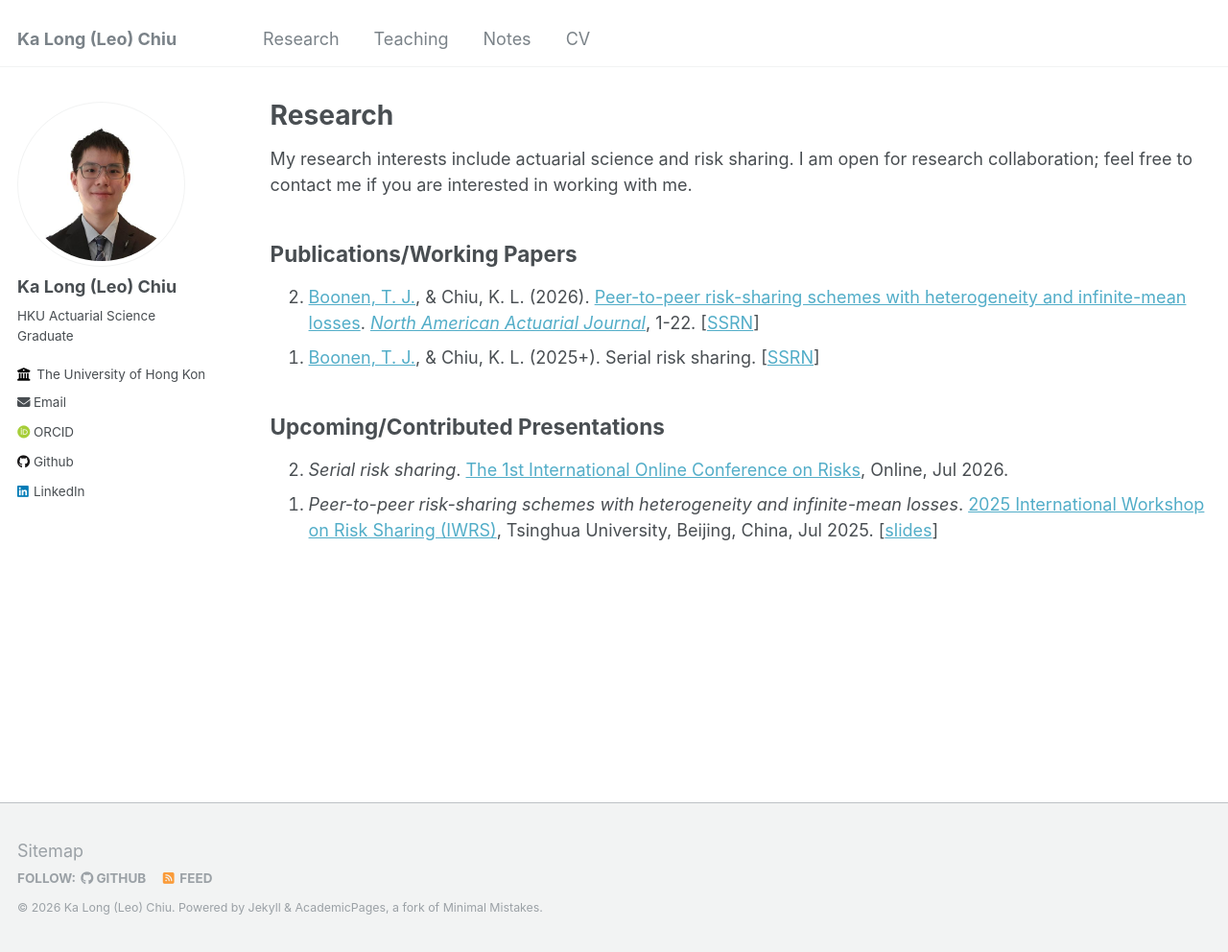
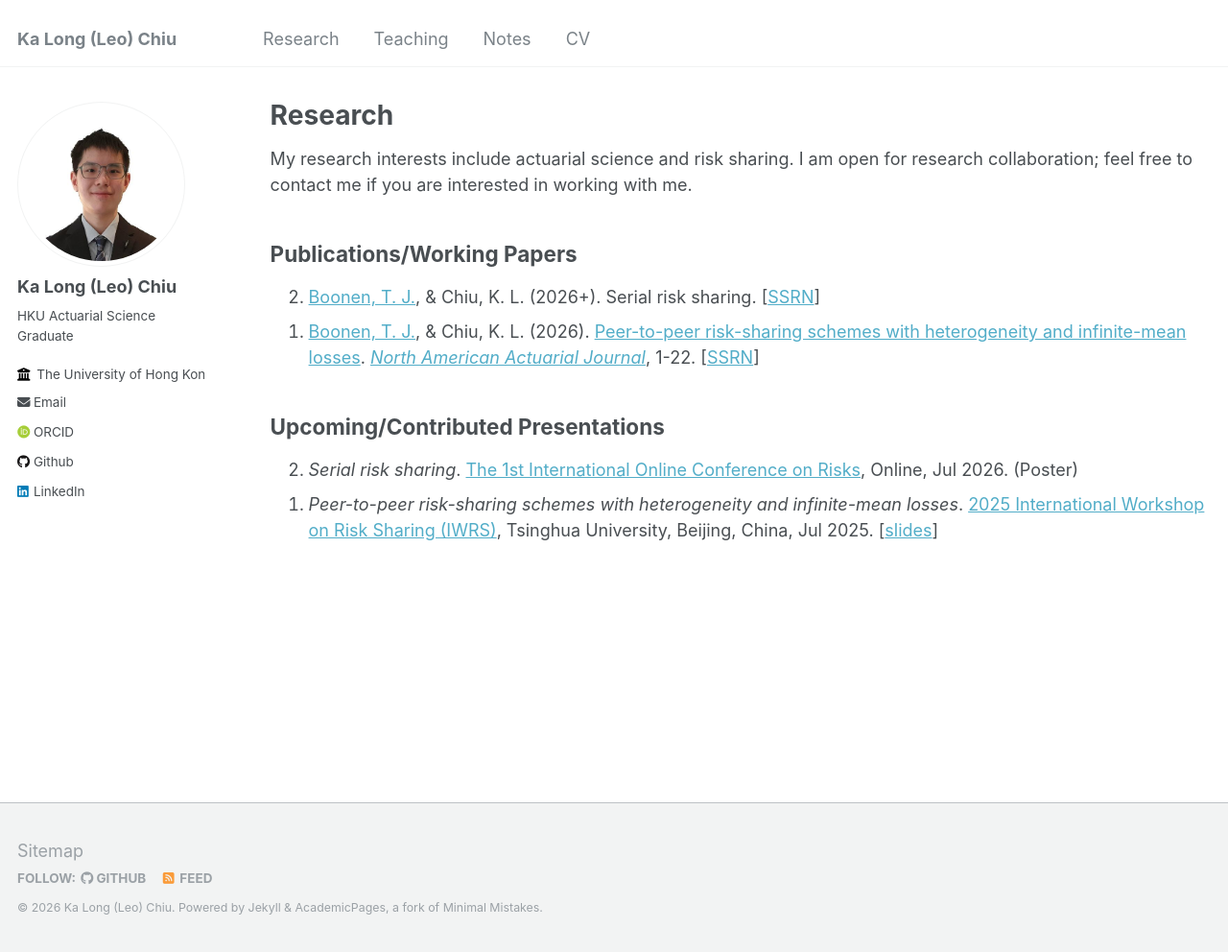
Before and after one commit to leochiukl/leochiukl.github.io, a Jekyll site: the page built from _pages/research.md, in a window 1280 px wide and 992 px high. Shown: the whole window at 96% size. Built offline with Jekyll 4.4.1, drawn with Linux system fonts in a browser that asks for light colours; some web fonts are replaced.

Commit message:
Update research and notes

```diff
--- a/_pages/research.md
+++ b/_pages/research.md
@@ -10,11 +10,11 @@ for research collaboration; feel free to contact me if you are interested in
 working with me.
 
 ## Publications/Working Papers
+0. [Boonen, T. J.](https://saasresearch.hku.hk/~tjboonen/), & Chiu, K. L. (2026+). Serial risk sharing. [[SSRN](https://papers.ssrn.com/abstract=5373316)]
 0. [Boonen, T. J.](https://saasresearch.hku.hk/~tjboonen/), & Chiu, K. L. (2026). [Peer-to-peer risk-sharing schemes with heterogeneity and infinite-mean losses](https://www.tandfonline.com/doi/full/10.1080/10920277.2026.2612751). [_North American Actuarial Journal_](https://www.tandfonline.com/journals/uaaj20), 1-22. [[SSRN](https://papers.ssrn.com/abstract=5013193)]
-0. [Boonen, T. J.](https://saasresearch.hku.hk/~tjboonen/), & Chiu, K. L. (2025+). Serial risk sharing. [[SSRN](https://papers.ssrn.com/abstract=5373316)]
 {: reversed="reversed"}
 
 ## Upcoming/Contributed Presentations
-0. _Serial risk sharing_. [The 1st International Online Conference on Risks](https://sciforum.net/event/IOCR2026), Online, Jul 2026.
+0. _Serial risk sharing_. [The 1st International Online Conference on Risks](https://sciforum.net/event/IOCR2026), Online, Jul 2026. (Poster)
 0. _Peer-to-peer risk-sharing schemes with heterogeneity and infinite-mean losses_. [2025 International Workshop on Risk Sharing (IWRS)](https://www.keaipublishing.com/en/journals/risk-sciences/event/2025-international-workshop-on-risk-sharing-iwrs/), Tsinghua University, Beijing, China, Jul 2025. [[slides](/files/2025-iwrs-p2p-risk-sharing-slides.pdf)]
 {: reversed="reversed"}
```
Also changed, not shown: 1 other file.
